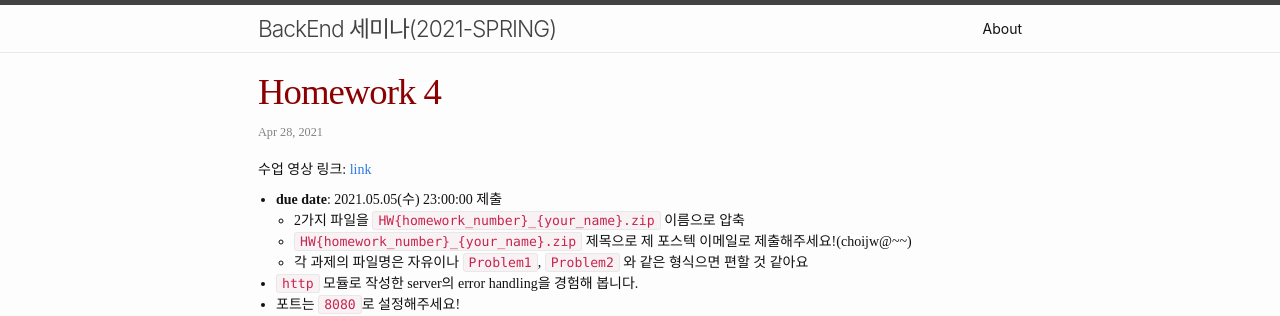
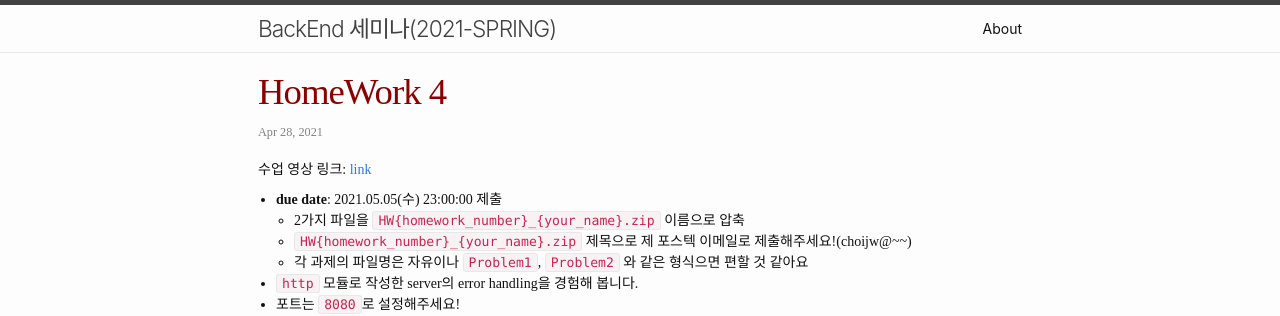
Before and after one commit to PoApper/backend-seminar, a Jekyll site: the page built from _posts/2021-04-28-Homework4.md, in a window 1280 px wide. Shown: the top 316 px of the page. Built offline with Jekyll 4.4.1, drawn with Linux system fonts in a browser that asks for light colours.

Commit message:
fix typo

```diff
--- a/_posts/2021-04-28-Homework4.md
+++ b/_posts/2021-04-28-Homework4.md
@@ -1,5 +1,5 @@
 ---
-title: "Homework 4"
+title: "HomeWork 4"
 layout: post
 date: 20210428
 published: true
```
